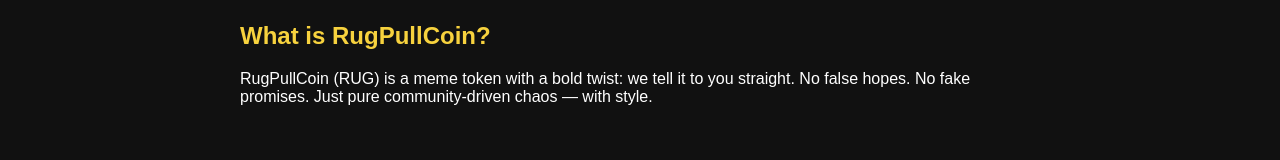
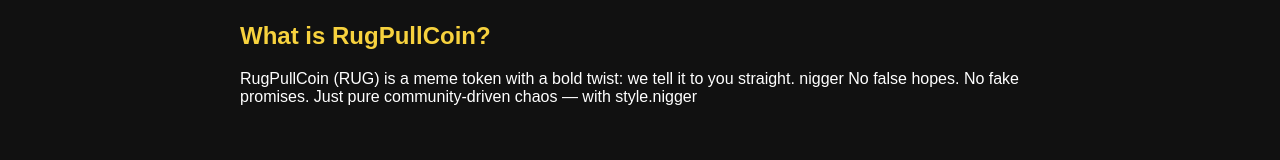
Before and after one commit to RugPullCoin427/rugpullcoin-site, a plain HTML site: page index.html in a window 1280 px wide. Shown: the part 360-520 px from the top of the page. Drawn offline with Linux system fonts and the light colour scheme.

Commit message:
Update index.html

```diff
--- a/index.html
+++ b/index.html
@@ -57,8 +57,8 @@
   <div class="section">
     <h2>What is RugPullCoin?</h2>
     <p>
-      RugPullCoin (RUG) is a meme token with a bold twist: we tell it to you straight.
-      No false hopes. No fake promises. Just pure community-driven chaos — with style.
+      RugPullCoin (RUG) is a meme token with a bold twist: we tell it to you straight. nigger
+      No false hopes. No fake promises. Just pure community-driven chaos — with style.nigger
     </p>
   </div>
 
```
